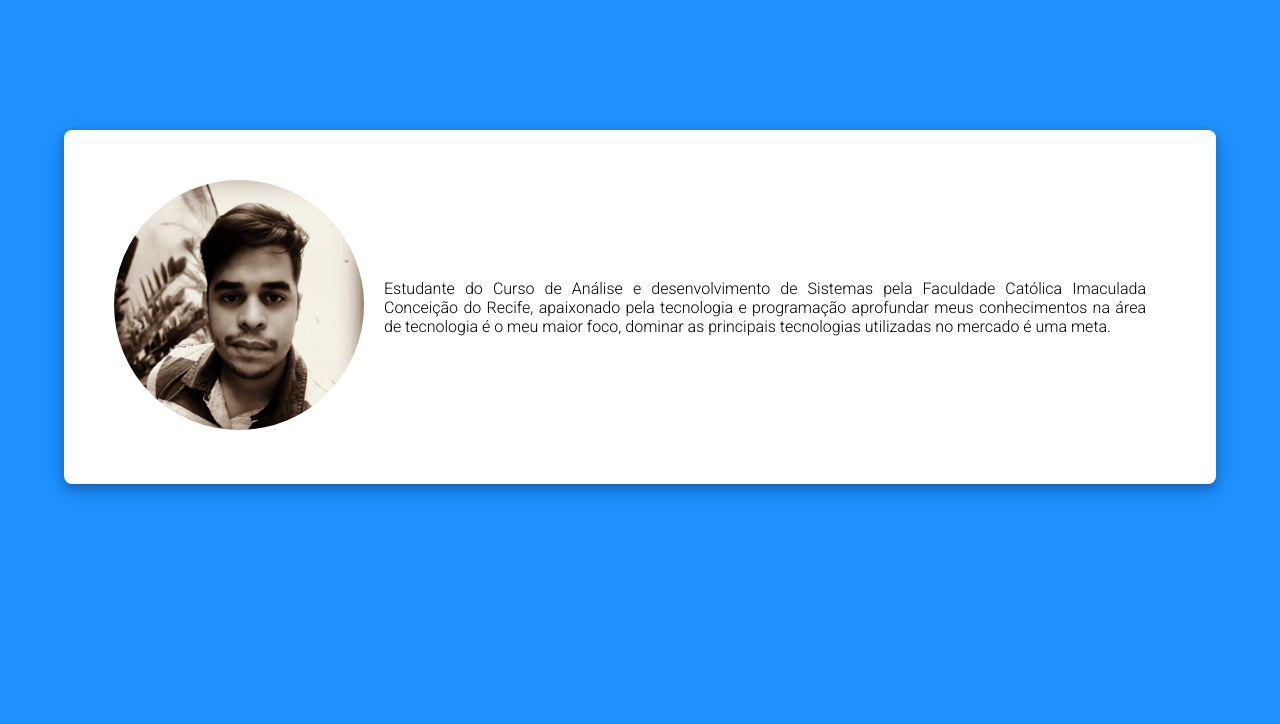
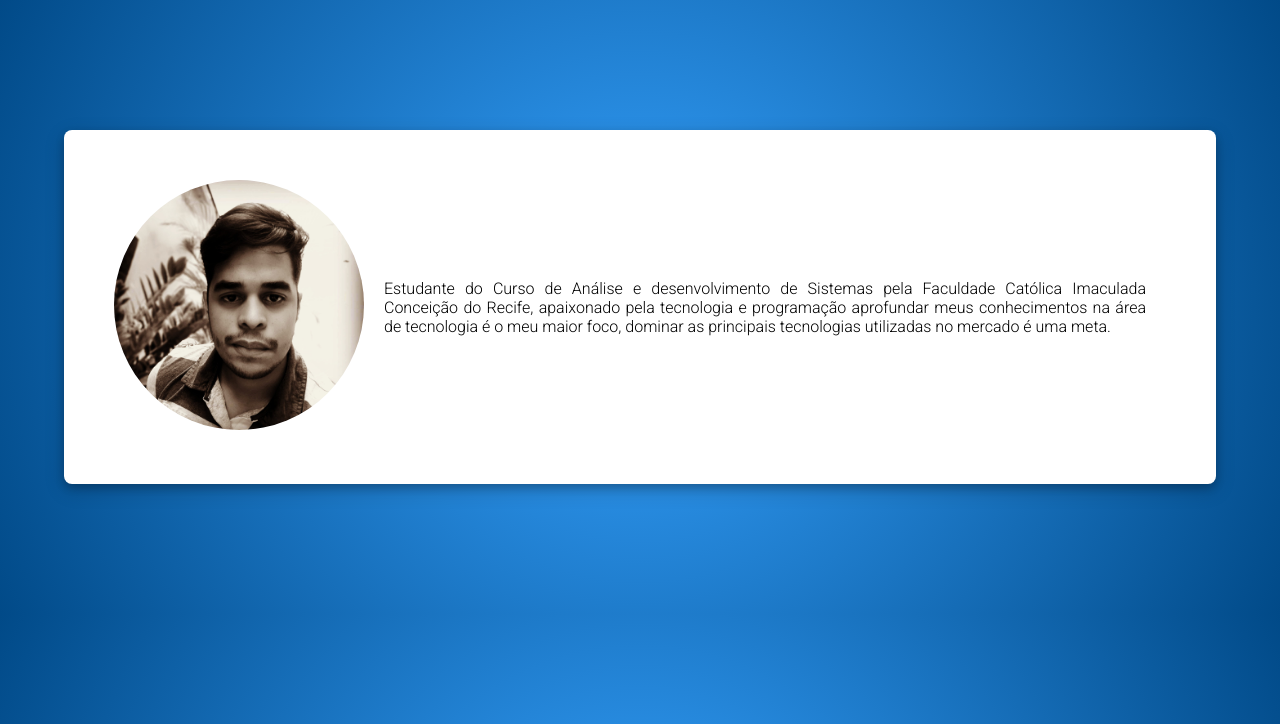
Before and after one commit to samuelikz/samuelikz, a PHP site: page / in a window 1280 px wide. Shown: the top 724 px of the page. Run offline with PHP 8.4, Linux system fonts and the light colour scheme.

Commit message:
Mudança do back ground

```diff
--- a/assets/css/layout.css
+++ b/assets/css/layout.css
@@ -21,7 +21,7 @@
 }
 
 body {
-  background-color: #1e90ff;
+  background: radial-gradient(circle, #35a2ff 0%, #014a88 100%)
 }
 
 div.image img {
```
